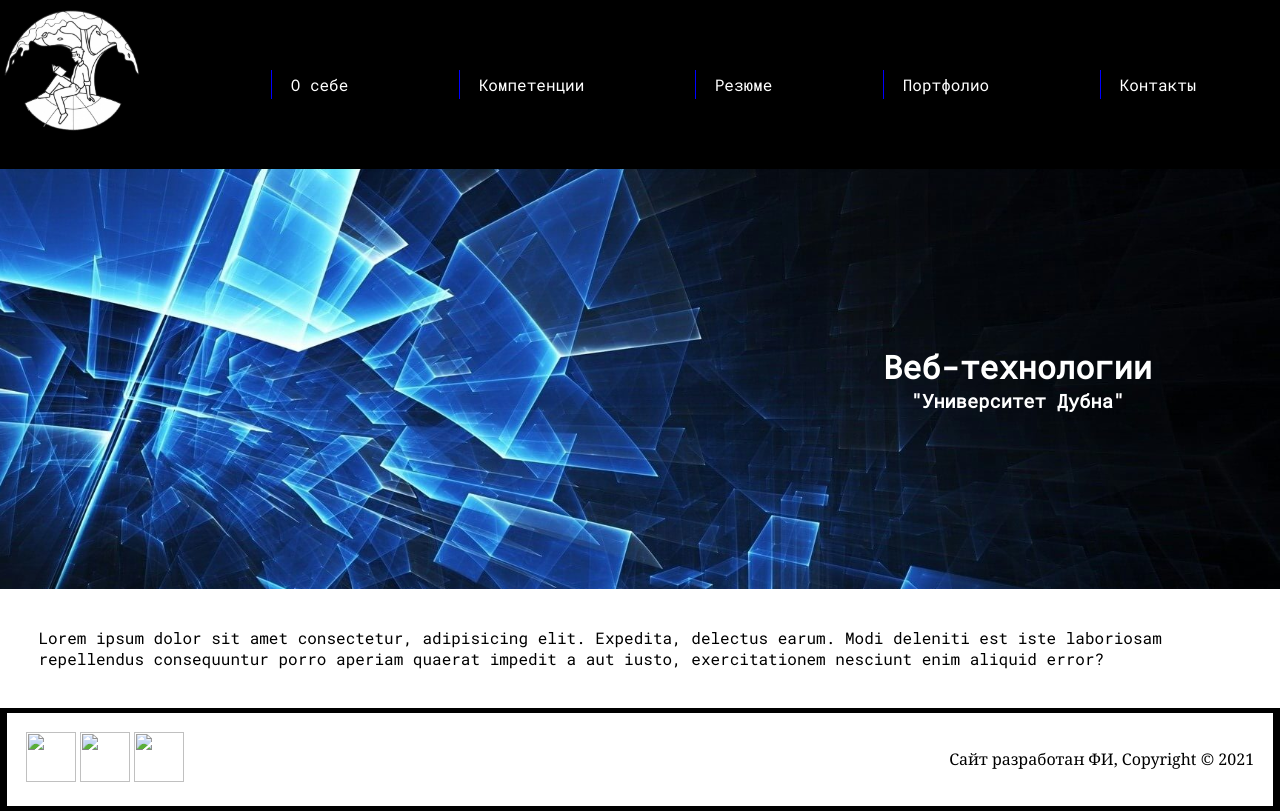
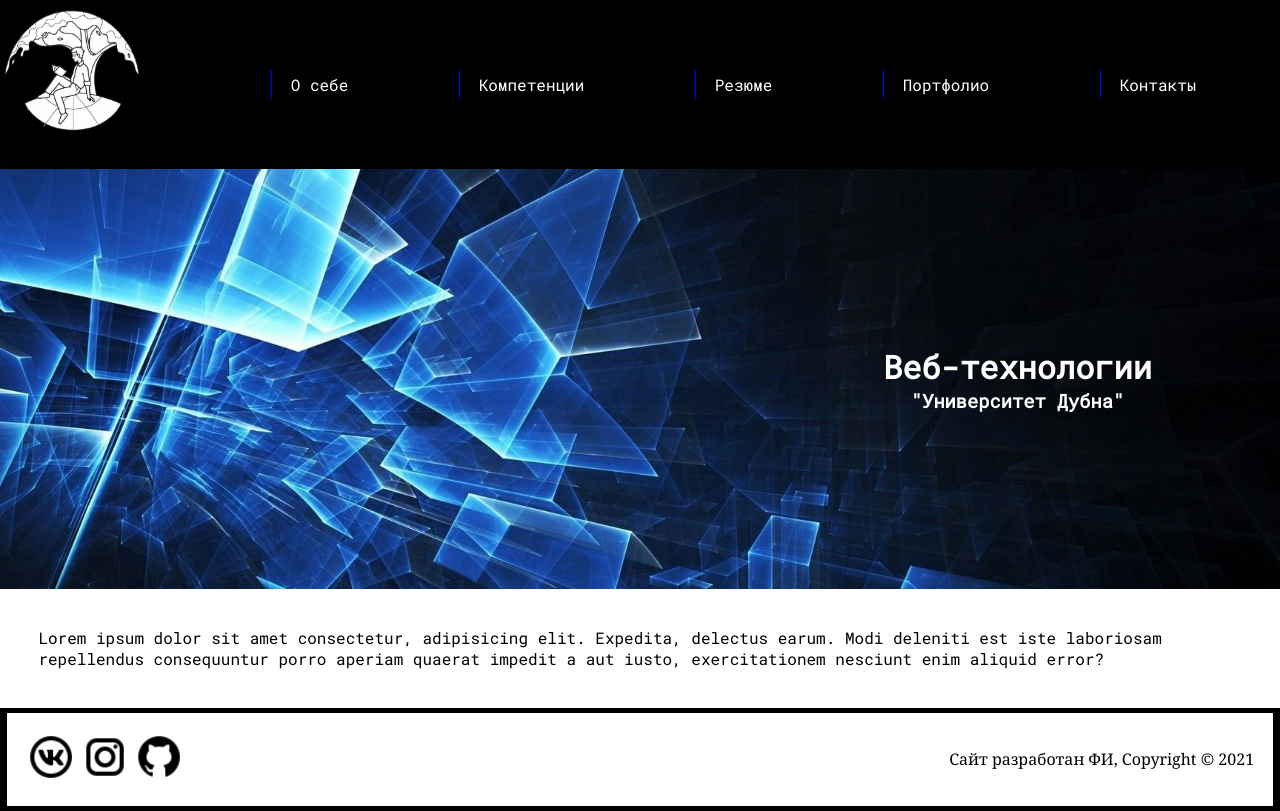
Before and after one commit to SerjGostings/SerjGostings.github.io, a plain HTML site: page site/pages/index.html in a window 1280 px wide. Drawn offline with Linux system fonts and the light colour scheme.

Commit message:
Add files via upload

```diff
--- a/site/pages/index.html
+++ b/site/pages/index.html
@@ -48,9 +48,9 @@
     </main>
     <footer class="footerFlex footerBorder footerStyle" >
         <div  >
-            <a href="https://vk.com/"><img class="imgLogo" src="images/vk1.png" alt="" ></a>
-            <a href="https://www.instagram.com/?hl=ru"><img class="imgLogo" src="images/instagram1.png" alt="" ></a>
-            <a href="https://github.com/"><img class="imgLogo"  src="images/github.png" alt="" ></a>
+            <a href="https://vk.com/"><img class="imgLogo" src="../images/vk1.png" alt="" ></a>
+            <a href="https://www.instagram.com/?hl=ru"><img class="imgLogo" src="../images/instagram1.png" alt="" ></a>
+            <a href="https://github.com/"><img class="imgLogo"  src="../images/github.png" alt="" ></a>
         </div>
         <div ><p >Сайт разработан ФИ, Copyright © 2021 </p></div>
     </footer>
```
